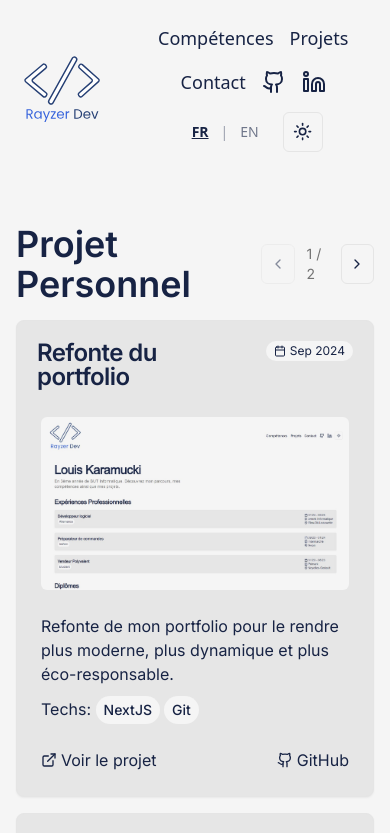
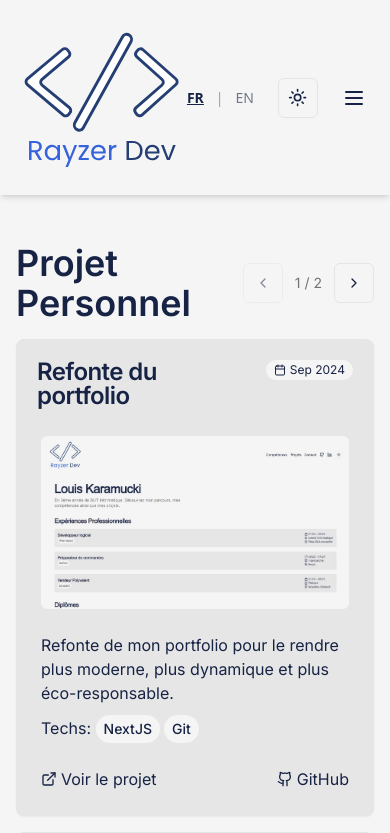
Before and after one commit to RayzerDev/portfolio, a Next.js app: page /projects in a window 390 px wide. Shown: the top 833 px of the page. Built offline with nearby package versions, Linux system fonts and the light colour scheme.

Commit message:
Upgrade UI mobile

```diff
--- a/src/app/projects/page.tsx
+++ b/src/app/projects/page.tsx
@@ -92,7 +92,7 @@ function CategorySection({categorie, projets, t, lang, onSelectProject}: {
                         >
                             <ChevronLeft className="w-4 h-4"/>
                         </Button>
-                        <span className="text-sm text-muted-foreground">{page} / {totalPages}</span>
+                        <span className="text-sm text-muted-foreground whitespace-nowrap">{page} / {totalPages}</span>
                         <Button
                             variant="outline"
                             size="icon"
--- a/src/components/Header.tsx
+++ b/src/components/Header.tsx
@@ -2,44 +2,74 @@
 
 import Link from "next/link";
 import Image from "next/image";
-import {Github, LinkedinIcon} from "lucide-react";
+import {Github, LinkedinIcon, Menu, X} from "lucide-react";
+import {useState} from "react";
 import {ModeToggle} from "@/components/ui/darkmodetoggle";
 import {LanguageSwitcher} from "@/components/ui/LanguageSwitcher";
 import {useTranslation} from "@/hooks/useTranslation";
 
 export function Header() {
     const {t} = useTranslation();
+    const [isMenuOpen, setIsMenuOpen] = useState(false);
+
+    const toggleMenu = () => setIsMenuOpen(!isMenuOpen);
+
+    const NavLinks = ({ className = "", onClick = () => {} }) => (
+        <>
+            <Link href="/skills" className={`text-lg font-medium hover:scale-110 transition ${className}`} prefetch={false} onClick={onClick}>
+                {t("nav.skills")}
+            </Link>
+            <Link href="/projects" className={`text-lg font-medium hover:scale-110 transition ${className}`} prefetch={false} onClick={onClick}>
+                {t("nav.projects")}
+            </Link>
+            <Link href="/contact" className={`text-lg font-medium hover:scale-110 transition ${className}`} prefetch={false} onClick={onClick}>
+                {t("nav.contact")}
+            </Link>
+            <div className={`flex items-center justify-center gap-4`}>
+                <Link href="https://github.com/RayzerDev" className={`text-lg font-medium hover:scale-110 transition ${className}`}
+                      prefetch={false} target="_blank" onClick={onClick}>
+                    <Github/>
+                </Link>
+                <Link href="https://www.linkedin.com/in/louiskrmk/"
+                      className={`text-lg font-medium hover:scale-110 transition ${className}`} prefetch={false} target="_blank" onClick={onClick}>
+                    <LinkedinIcon/>
+                </Link>
+            </div>
+        </>
+    );
 
     return (
-        <header className="bg-primary text-foreground py-6 px-4 md:px-6 gap-4">
+        <header className="bg-primary text-foreground py-6 px-4 md:px-6 gap-4 sticky top-0 z-[10000] shadow-md">
             <div className="container mx-auto flex items-center justify-between">
                 <div className="flex items-center gap-4 ml-2">
                     <Link href="/" className="text-lg font-medium hover:scale-110 transition" prefetch={false}>
                         <Image src="/logo.svg" alt="LK" width={160} height={160}/>
                     </Link>
                 </div>
-                <nav className="flex items-center gap-4 flex-wrap justify-center ml-8">
-                    <Link href="/skills" className="text-lg font-medium hover:scale-110 transition" prefetch={false}>
-                        {t("nav.skills")}
-                    </Link>
-                    <Link href="/projects" className="text-lg font-medium hover:scale-110 transition" prefetch={false}>
-                        {t("nav.projects")}
-                    </Link>
-                    <Link href="/contact" className="text-lg font-medium hover:scale-110 transition" prefetch={false}>
-                        {t("nav.contact")}
-                    </Link>
-                    <Link href="https://github.com/RayzerDev" className="text-lg font-medium hover:scale-110 transition"
-                          prefetch={false} target="_blank">
-                        <Github/>
-                    </Link>
-                    <Link href="https://www.linkedin.com/in/louiskrmk/"
-                          className="text-lg font-medium hover:scale-110 transition" prefetch={false} target="_blank">
-                        <LinkedinIcon/>
-                    </Link>
+
+                {/* Desktop Nav */}
+                <nav className="hidden md:flex items-center gap-4 flex-wrap justify-center ml-8">
+                    <NavLinks />
                     <LanguageSwitcher/>
                     <ModeToggle/>
                 </nav>
+
+                {/* Mobile Menu Button */}
+                <div className="md:hidden flex items-center gap-4">
+                     <LanguageSwitcher/>
+                     <ModeToggle/>
+                    <button onClick={toggleMenu} className="p-2">
+                        {isMenuOpen ? <X size={24} /> : <Menu size={24} />}
+                    </button>
+                </div>
             </div>
+
+            {/* Mobile Nav Overlay */}
+            {isMenuOpen && (
+                <div className="md:hidden absolute top-full left-0 right-0 bg-primary border-t p-4 flex flex-col gap-4 shadow-lg items-center animate-in slide-in-from-top-5">
+                    <NavLinks className="w-full text-center py-2" onClick={() => setIsMenuOpen(false)} />
+                </div>
+            )}
         </header>
     );
 }
```
